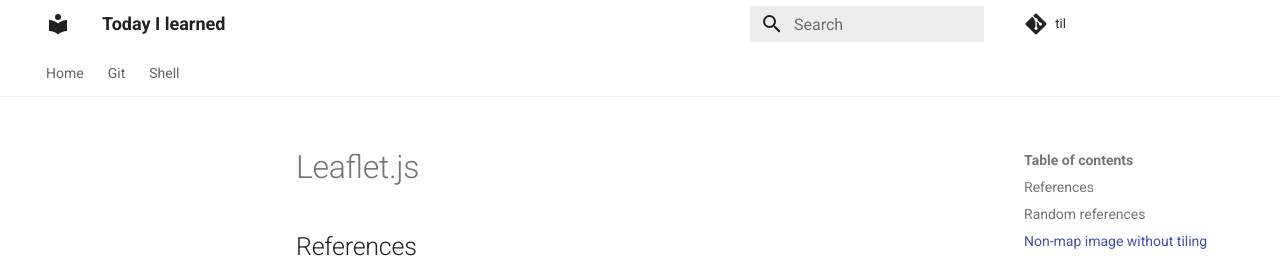
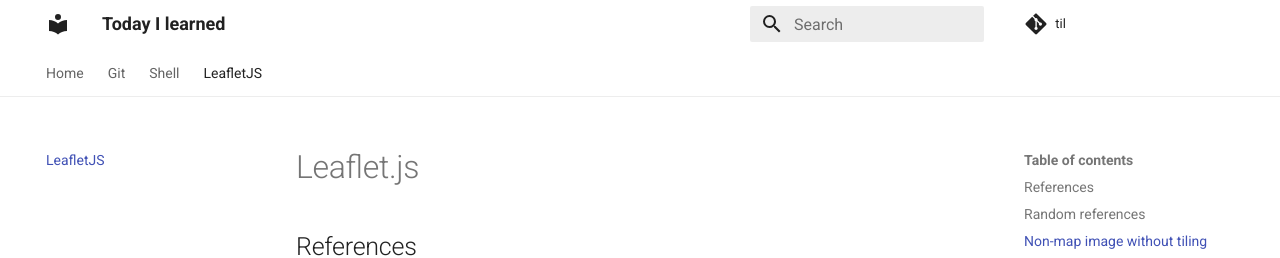
Before and after one commit to xidus/nts, an MkDocs documentation site: the page built from docs/leafletjs.md, in a window 1280 px wide. Shown: the top 258 px of the page. Built offline with MkDocs 1.6.1 and Material for MkDocs 9.7.7, drawn with Linux system fonts in a browser that asks for light colours; comment, search, counter and statistics services are not loaded.

Commit message:
Update mkdocs.yml

```diff
--- a/mkdocs.yml
+++ b/mkdocs.yml
@@ -69,3 +69,4 @@ nav:
     - Home: index.md
     - Git: git.md
     - Shell: shell.md
+    - LeafletJS: leafletjs.md
```
